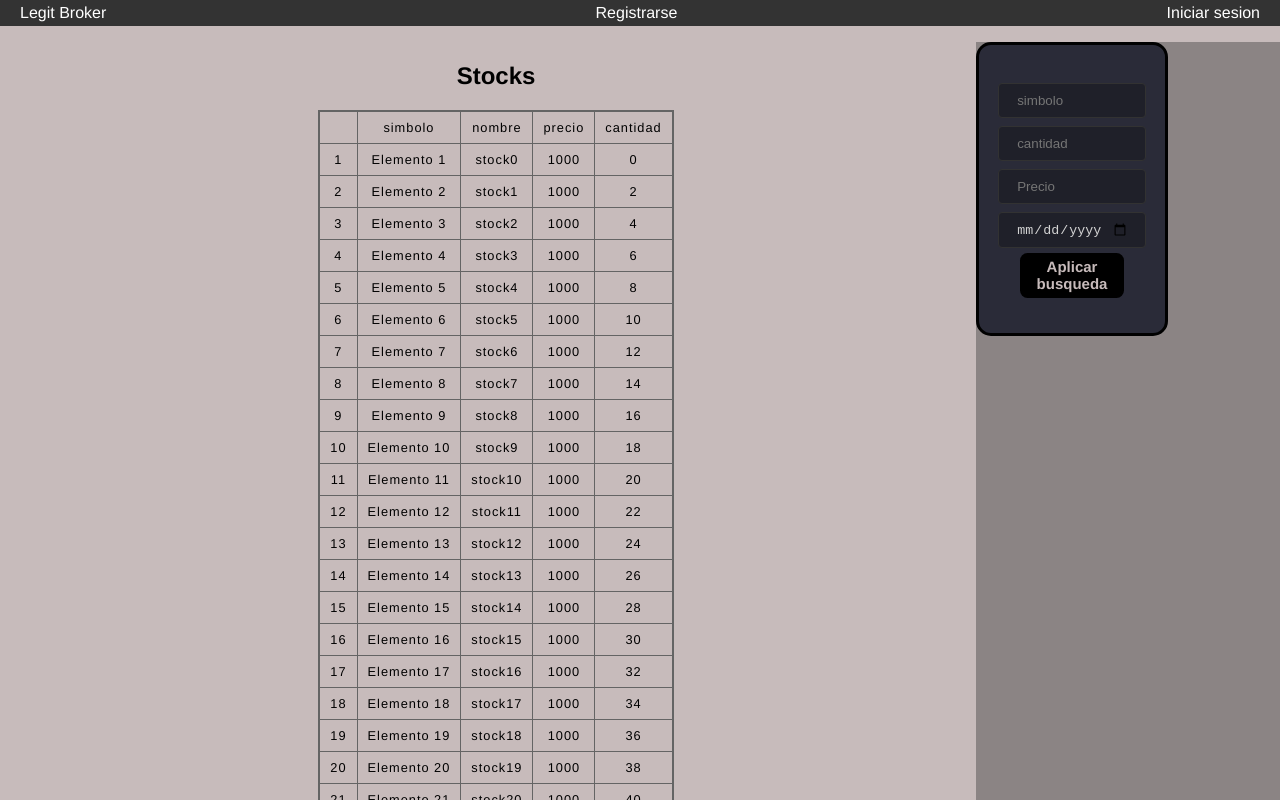
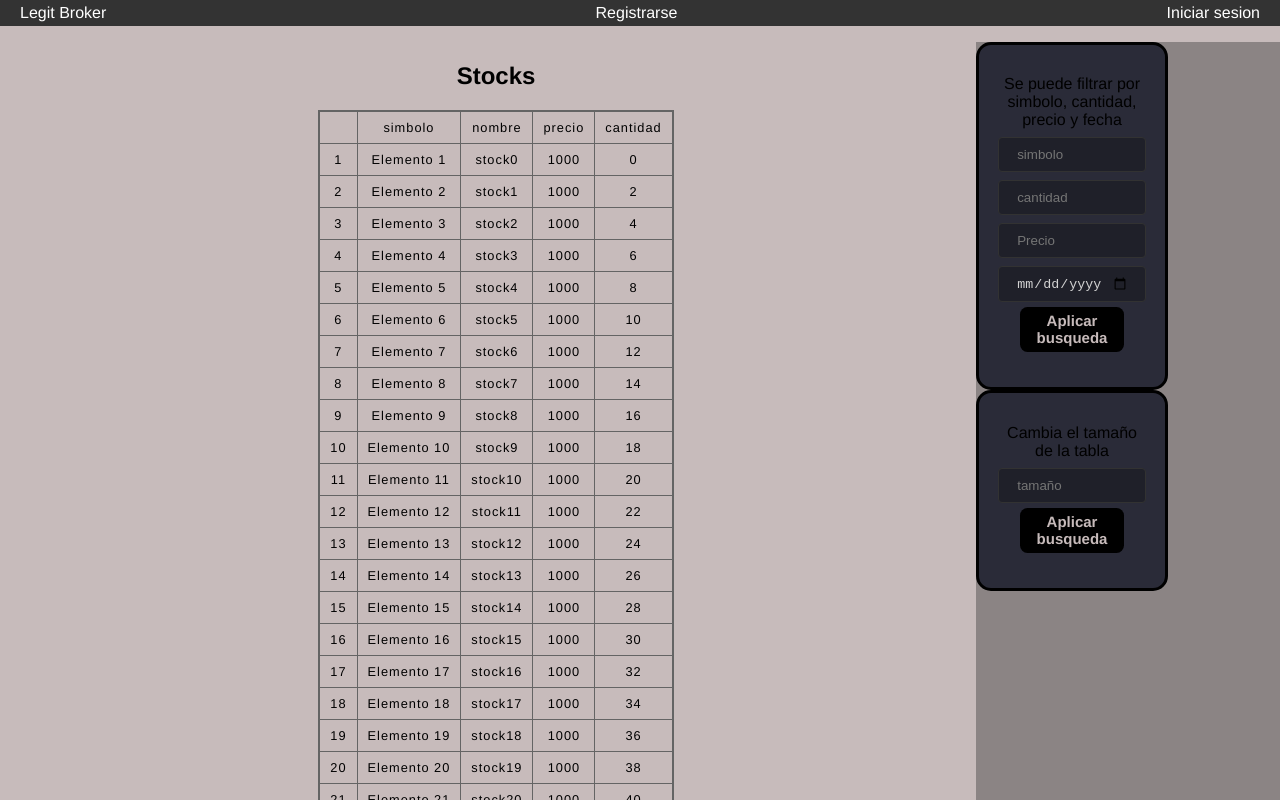
Before and after one commit to llambias/Front-arquisis, a React (Vite) app: page / in a window 1280 px wide. Shown: the top 800 px of the page. Built offline with nearby package versions, Linux system fonts and the light colour scheme.

Commit message:
cambio a tamaño de busqueda

```diff
--- a/src/components/SidebarBox.css
+++ b/src/components/SidebarBox.css
@@ -1,6 +1,6 @@
 
 .card {
-width: 95%;
+width: 80%;
 padding: 2.1rem 1.2rem;
 text-align: center;
 background: #f8f8f8;
@@ -37,7 +37,8 @@ color: #2c2e30;
 margin-bottom: 1rem;
 font-size: 1.0em;
 font-weight: 500;
-color: #082338;
+color: #ffeba7;
+
 }
 button{
     width: 70%;
--- a/src/components/SidebarBox.jsx
+++ b/src/components/SidebarBox.jsx
@@ -6,6 +6,8 @@ function SidebarBox() {
         <>
     <div className="card">
         <form align ="center" >
+            <title>Aplicar filtros de busqueda</title>
+            <a>Se puede filtrar por simbolo, cantidad, precio y fecha</a>
         <div className = "field">
             <input  id="simbolo"
             placeholder="simbolo" className="input-field" name="symbol" ></input>
@@ -24,6 +26,20 @@ function SidebarBox() {
         </button>
         </form>
     </div>
+
+    <div className="card">
+        <form align ="center" >
+        <title>Cambia la cantidad de valores de busqueda</title>
+        <a>Cambia el tamaño de la tabla</a>
+        <div className = "field">
+            <input  id="tamano"
+            placeholder="tamaño" className="input-field" name="tamano" type="number" step="1" max="50"></input>
+            </div>
+        <button className = "button"  type="submit">
+            Aplicar busqueda
+        </button>
+        </form>
+    </div>
     </>
     );
 
--- a/src/pages/Inicial.css
+++ b/src/pages/Inicial.css
@@ -1,4 +1,3 @@
-
 
 .button-container{
 
```
Also changed, not shown: src/pages/Principal.jsx (added). Lines whose indentation alone changed are shown as unchanged.
